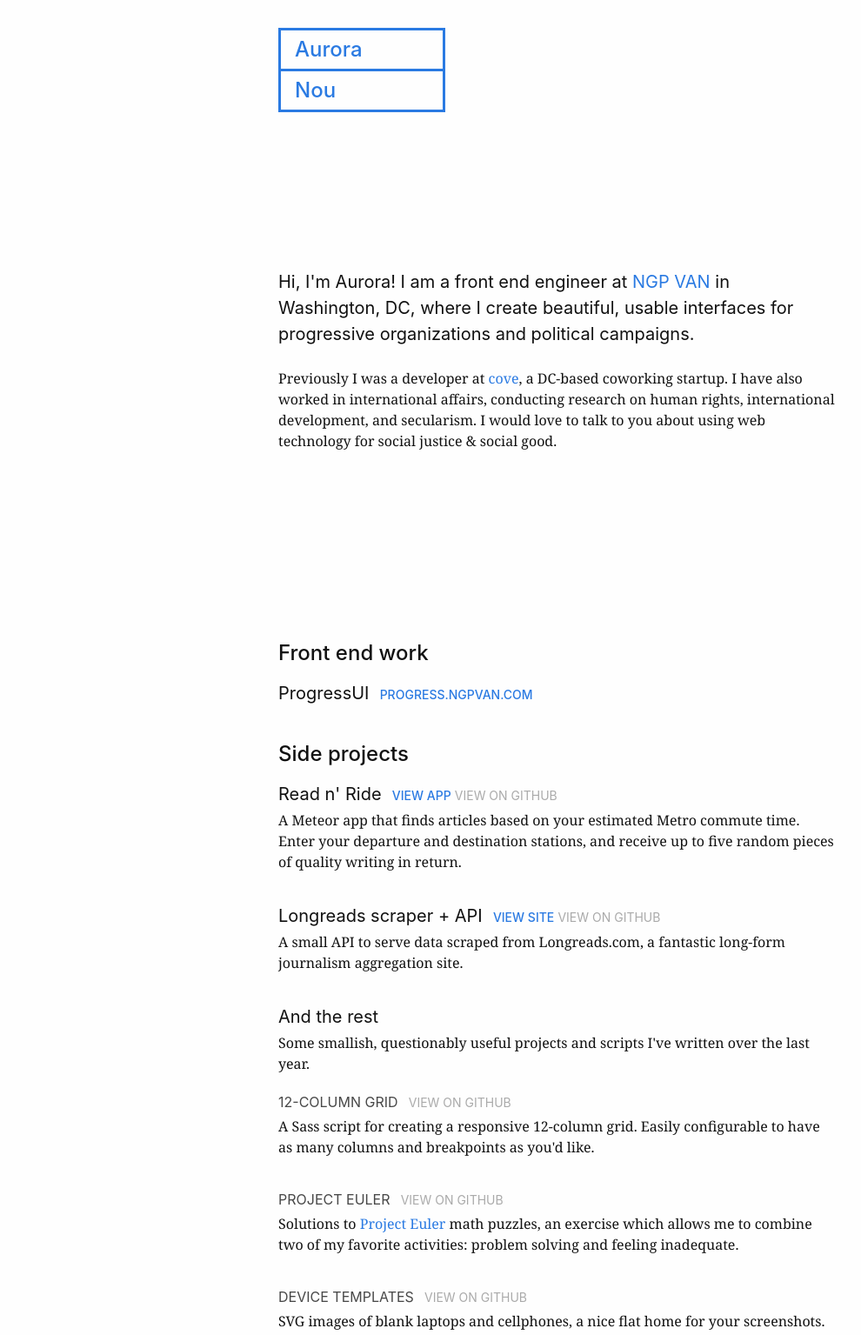
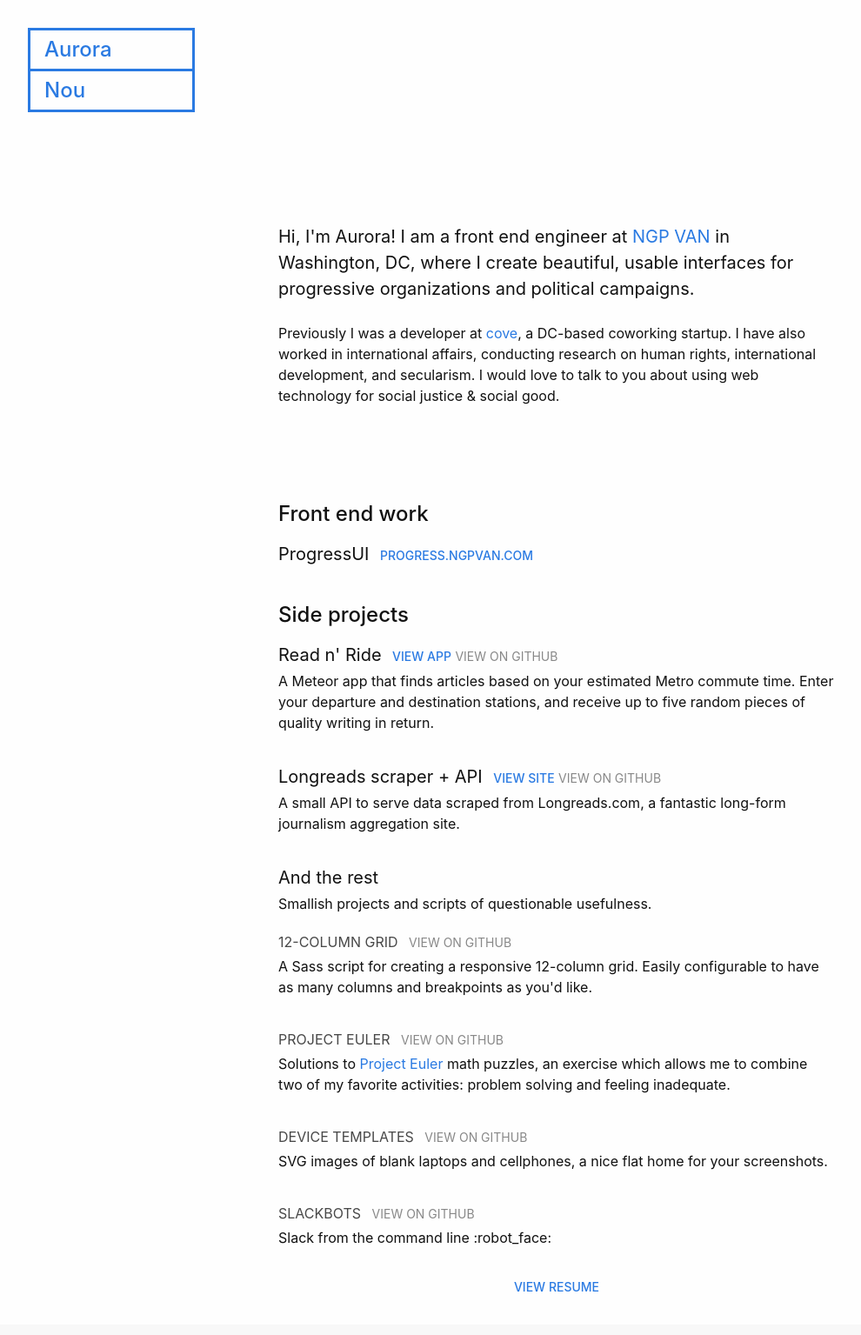
Before and after one commit to auroranou/auroranou.github.io, a Jekyll site: the page built from index.html, in a window 1280 px wide, cut to the strip 0-1535 px from the top of the page. Shown: the whole strip at 87% size, without its empty margins (0-990 px from the left). Built offline with Jekyll 4.4.1, drawn with Linux system fonts in a browser that asks for light colours.

Commit message:
clean up header styling; use sans serif font

```diff
--- a/_layouts/page.html
+++ b/_layouts/page.html
@@ -3,10 +3,9 @@
 ---
 
 <div class="page">
+  {% include header.html %}
   <div class="page__content">
-    {% include header.html %}
     {{ content }}
   </div>
-
   {% include footer.html %}
 </div>
--- a/_sass/_base.scss
+++ b/_sass/_base.scss
@@ -12,7 +12,7 @@
 body {
   background-color: $body-color;
   color: $text-color;
-  font-family: $font-family-base;
+  font-family: $font-family-sans;
   font-feature-settings: "kern" 1;
   -webkit-font-feature-settings: "kern" 1;
      -moz-font-feature-settings: "kern" 1;
--- a/_sass/_header.scss
+++ b/_sass/_header.scss
@@ -1,15 +1,13 @@
 .header {
   font-family: $font-family-sans;
-  margin: auto;
-  max-width: 40rem;
 }
 
 .logo {
   border: 3px solid $accent-color;
   color: $accent-color;
-  display: inline-block;
   font-size: $font-size-large;
   font-weight: 500;
+  margin: 2rem;
 
   &:active,
   &:focus,
@@ -63,5 +61,7 @@
 }
 
 @include media-query($mobile) {
+  .logo {
 
+  }
 }
--- a/_sass/_layout.scss
+++ b/_sass/_layout.scss
@@ -16,12 +16,12 @@
   max-width: 40rem;
 
   &--intro {
-    margin-top: 40vh;
-    transform: translateY(-20vh);
+    margin-bottom: 6rem;
+    margin-top: 4rem;
   }
 
   &--resume {
-    margin-top: 20vh;
+    margin-top: 4rem;
   }
 
   &__description {
@@ -38,6 +38,12 @@
   &__link--secondary {
     color: $gray-light;
     font-weight: $font-weight-base;
+
+    &:active,
+    &:focus,
+    &:hover {
+      color: $gray;
+    }
   }
 
   &__subtitle {
--- a/css/main.scss
+++ b/css/main.scss
@@ -4,7 +4,7 @@
 @charset "utf-8";
 
 // Our variables
-$font-family-base: Georgia, Palatino, Garamond, 'Times New Roman', serif;
+$font-family-serif: Georgia, Palatino, Garamond, 'Times New Roman', serif;
 $font-family-sans: -apple-system, BlinkMacSystemFont, Athelas, Avenir, 'Helvetica Neue', Helvetica, sans-serif;
 $font-family-mono: Courier, monospace;
 
@@ -24,7 +24,7 @@
 
 $gray:             #484848;
 $gray-dark:        #363636;
-$gray-light:       #aaa;
+$gray-light:       #888;
 
 // Width of the content area
 $content-width:    800px;
--- a/index.html
+++ b/index.html
@@ -10,7 +10,7 @@
     Hi, I'm Aurora! I am a front end engineer at <a href='https://www.ngpvan.com'>NGP VAN</a> in Washington, DC, where I create beautiful, usable interfaces for progressive organizations and political campaigns.
   </p>
 
-  <p class='section__description'>
+  <p class='section__description font-sans'>
     Previously I was a developer at <a className='link' href='https://cove.is'>cove</a>, a DC-based coworking startup. I have also worked in international affairs, conducting research on human rights, international development, and secularism. I would love to talk to you about using web technology for social justice &amp; social good.
   </p>
 </article>
@@ -47,7 +47,7 @@
   <section>
     <h3 class='section__subtitle'>And the rest</h3>
     <p>
-      Some smallish, questionably useful projects and scripts I've written over the last year.
+      Smallish projects and scripts of questionable usefulness.
     </p>
 
     <h4 class='section__subtitle'>12-column grid</h4>
```
